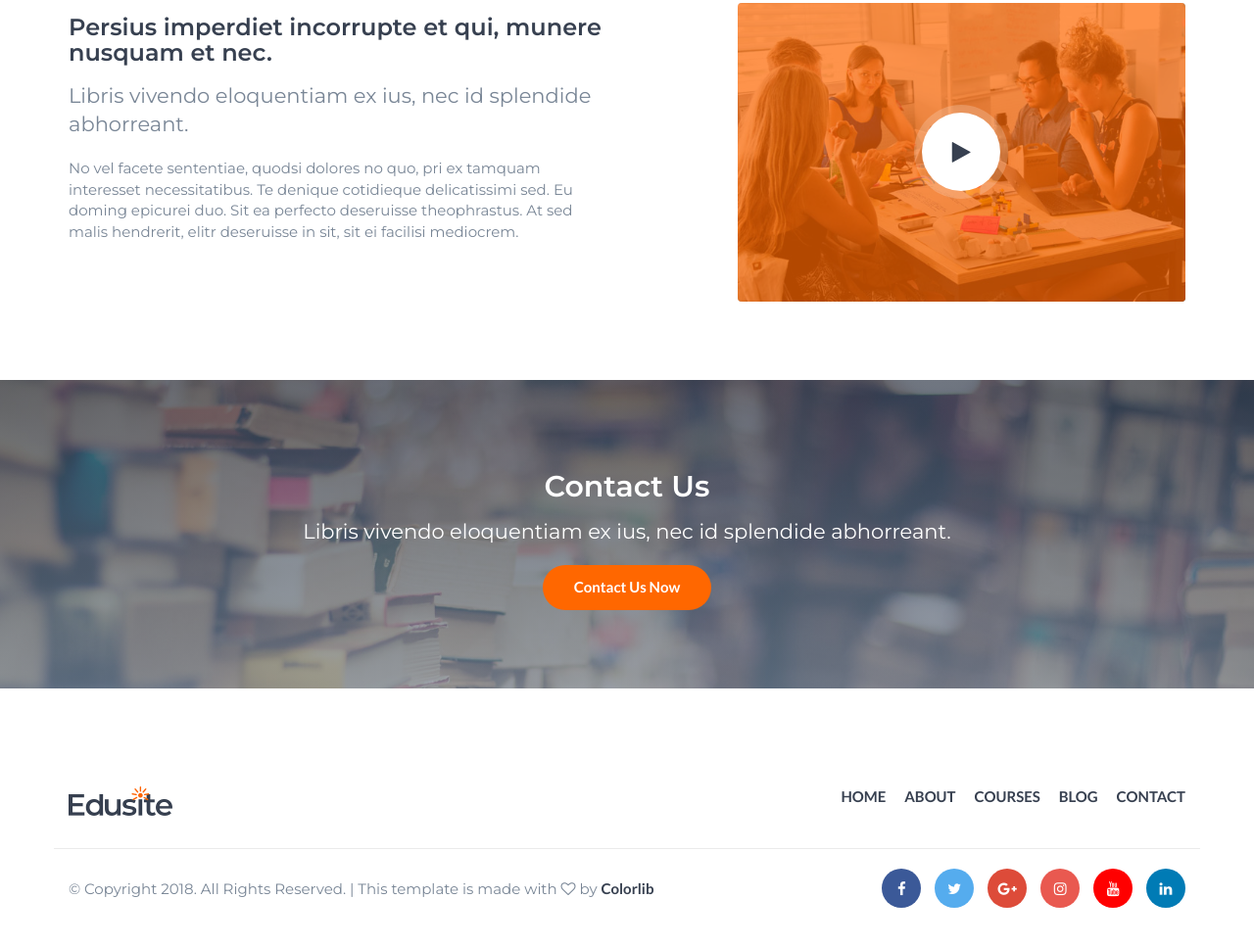
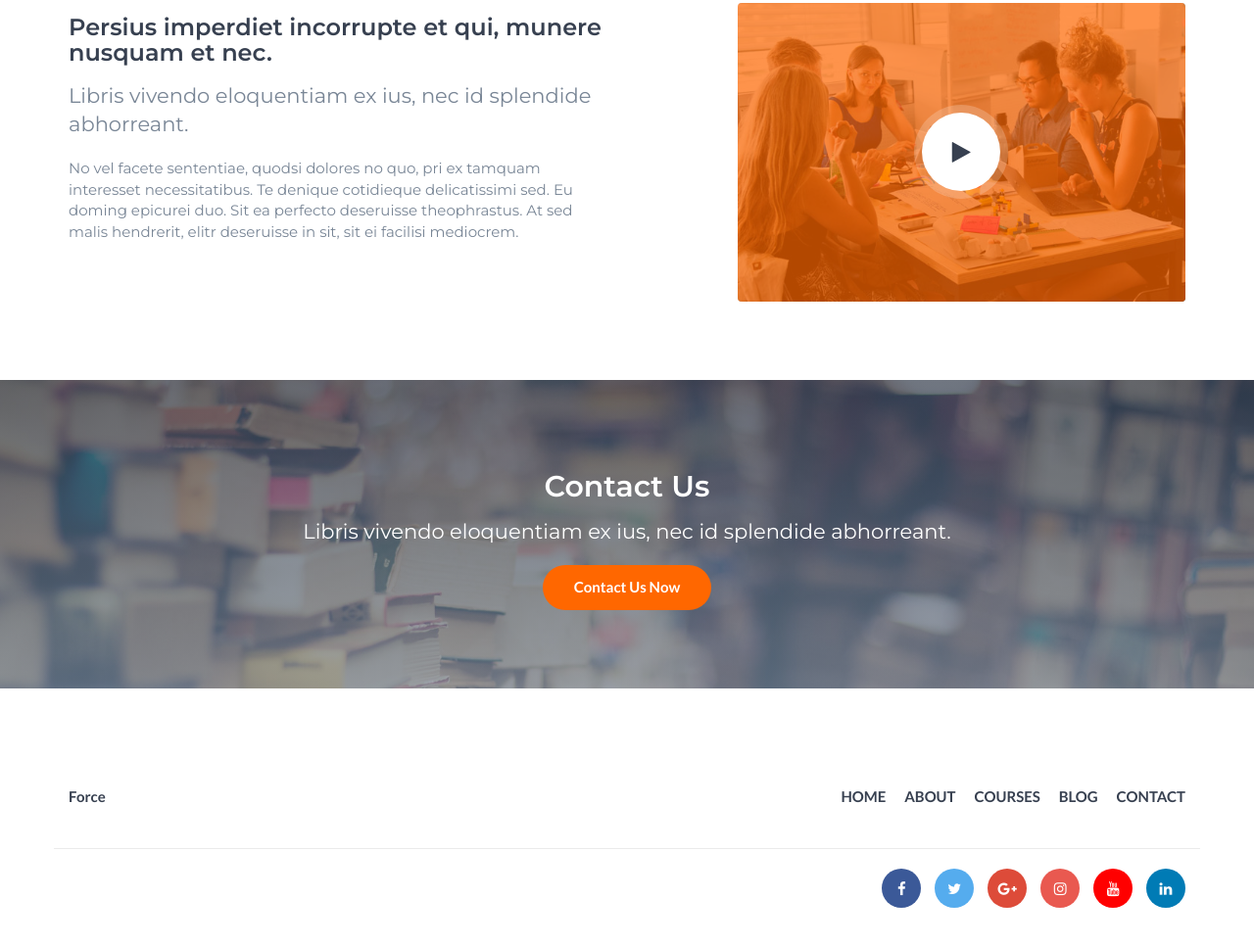
Before and after one commit to anishpdm/Force-Web, a plain HTML site: page index.html in a window 1280 px wide. Shown: the part 3290-4256 px from the top of the page at 98% size. Drawn offline with Linux system fonts and the light colour scheme.

Commit message:
Update index.html

```diff
--- a/index.html
+++ b/index.html
@@ -471,7 +471,8 @@
 					<div class="col-md-6">
 						<div class="footer-logo">
 							<a class="logo" href="index.html">
-								<img src="./img/logo.png" alt="logo">
+								Force
+<!-- 								<img src="./img/logo.png" alt="logo"> -->
 							</a>
 						</div>
 					</div>
@@ -509,11 +510,11 @@
 					<!-- /social -->
 
 					<!-- copyright -->
-					<div class="col-md-8 col-md-pull-4">
+<!-- 					<div class="col-md-8 col-md-pull-4">
 						<div class="footer-copyright">
 							<span>&copy; Copyright 2018. All Rights Reserved. | This template is made with <i class="fa fa-heart-o" aria-hidden="true"></i> by <a href="https://colorlib.com">Colorlib</a></span>
 						</div>
-					</div>
+					</div> -->
 					<!-- /copyright -->
 
 				</div>
```
